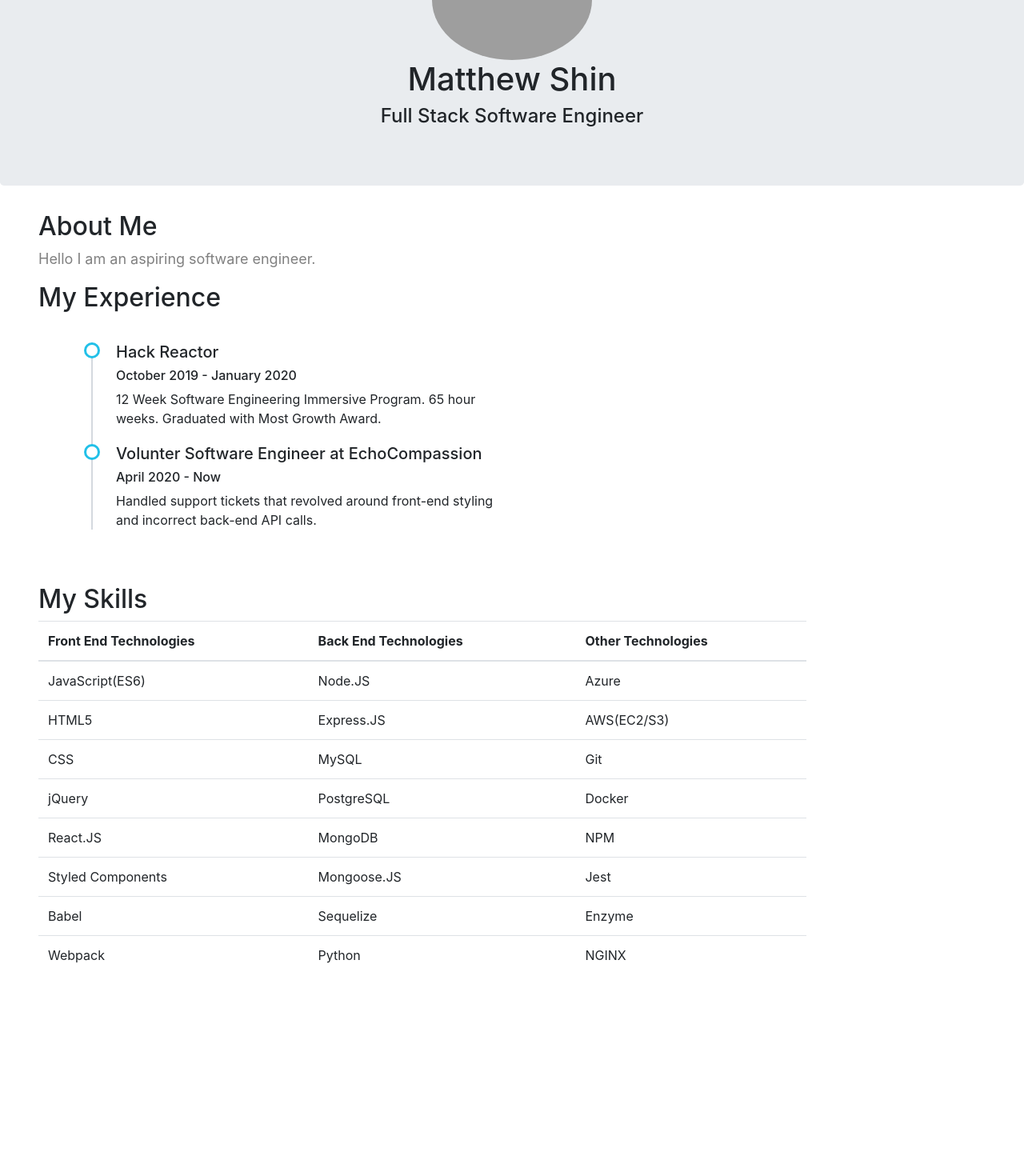
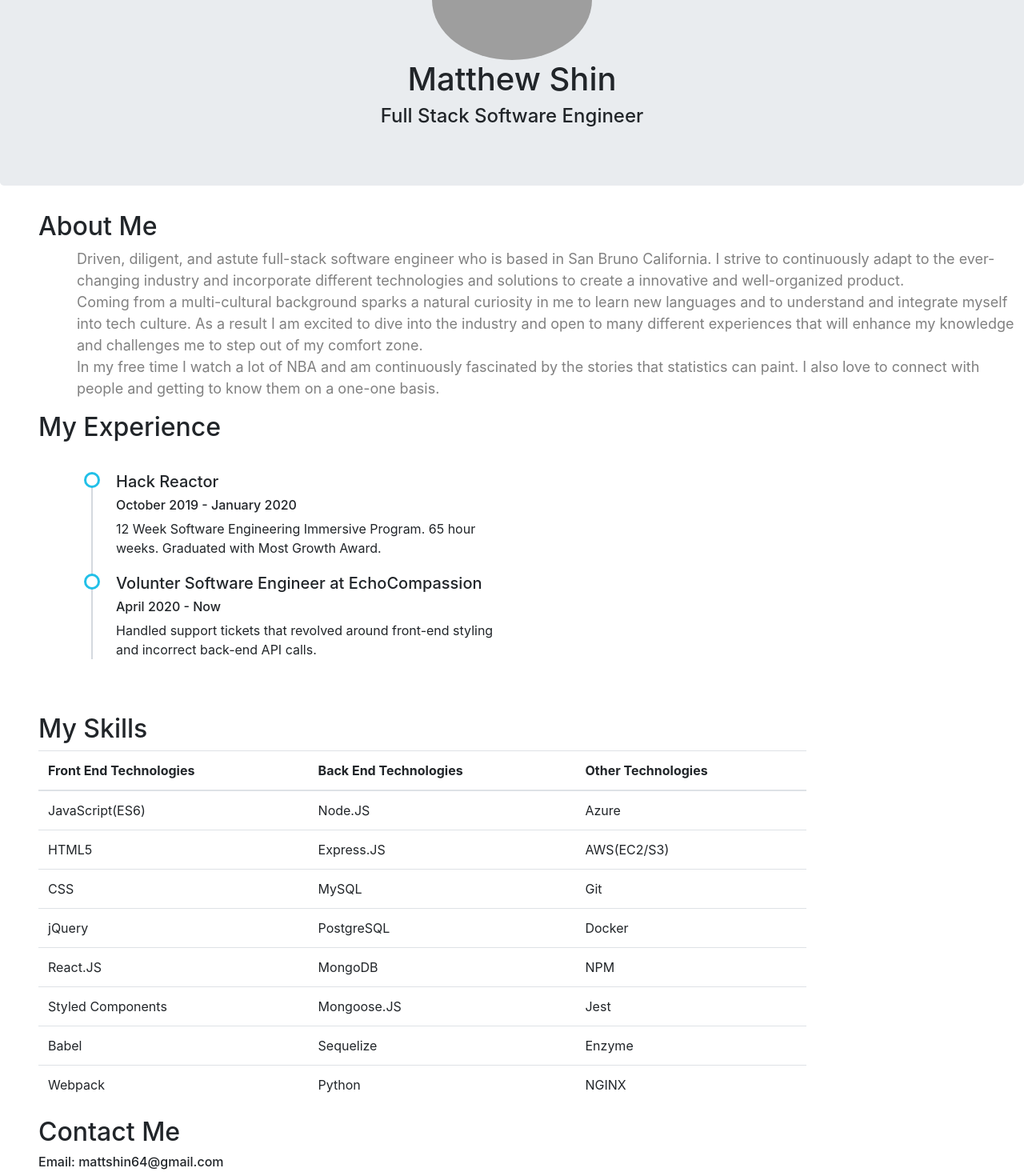
Before and after one commit to mattshin64/react-gh-pages, a React (Create React App) app: page / in a window 1280 px wide. Shown: the part 139-1609 px from the top of the page at 80% size. Before the commit the page ends 1373 px from the top, so only its background shows below. Built offline with nearby package versions, Linux system fonts and the light colour scheme; grey boxes are pictures that could not be loaded.

Commit message:
added a contact me section and updated about me

```diff
--- a/src/App.js
+++ b/src/App.js
@@ -4,6 +4,7 @@ import Header from './components/header.js'
 import AboutMe from './components/aboutme.js'
 import MyExperience from './components/myexperience.js'
 import MySkills from './components/myskills.js'
+import ContactMe from './components/contactme.js'
 function App() {
   return (
     <div>
@@ -11,6 +12,7 @@ function App() {
       <AboutMe/>
       <MyExperience/>
       <MySkills/>
+      <ContactMe/>
     </div>
   );
 }
--- a/src/components/aboutme.js
+++ b/src/components/aboutme.js
@@ -6,7 +6,7 @@ function AboutMe(){
     return(
         <div id='container'>
             <h2 class='ml-5'>About Me</h2>
-            <p style={paragraphstyle} class='ml-5'> <font size='4'> Hello I am an aspiring software engineer. </font></p>
+            <p style={paragraphstyle} class='ml-5 pl-5'> <font size='4'> Driven, diligent, and astute full-stack software engineer who is based in San Bruno California. I strive to continuously adapt to the ever-changing industry and incorporate different technologies and solutions to create a innovative and well-organized product.<br/> Coming from a multi-cultural background sparks a natural curiosity in me to learn new languages and to understand and integrate myself into tech culture. As a result I am excited to dive into the industry and open to many different experiences that will enhance my knowledge and challenges me to step out of my comfort zone. <br/> In my free time I watch a lot of NBA and am continuously fascinated by the stories  that statistics can paint. I also love to connect with people and getting to know them on a one-one basis. </font></p>
         </div>
     )
 }
--- /dev/null
+++ b/src/components/contactme.js
@@ -0,0 +1,10 @@
+import React from 'react';
+function ContactMe(){
+    return(
+        <div id='container'>
+            <h2 class='ml-5'>Contact Me</h2>
+            <h6 class='ml-5'>Email: mattshin64@gmail.com</h6>
+        </div>
+    )
+}
+export default ContactMe;
```
